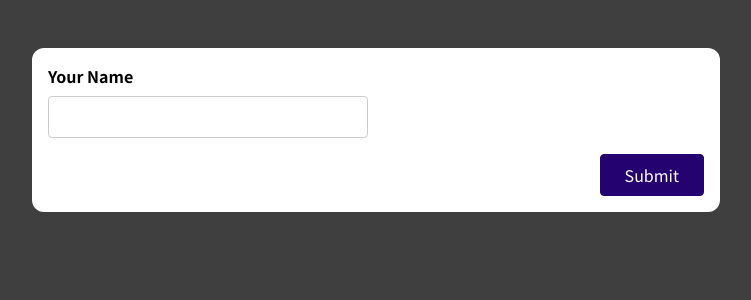
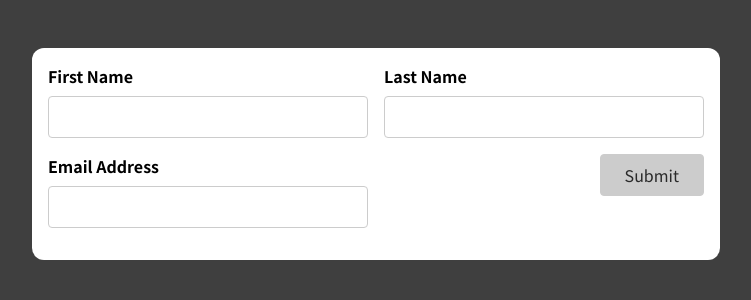
Before and after one commit to amanmool03/React, a React (Create React App) app: page / in a window 1280 px wide. Shown: the top 300 px of the page, without its empty margins (264-1015 px from the left). Built offline with nearby package versions, Linux system fonts and the light colour scheme.

Commit message:
completed section 16

```diff
--- a/src/App.js
+++ b/src/App.js
@@ -1,9 +1,13 @@
-import SimpleInput from "./components/SimpleInput";
+// import SimpleInput from "./components/SimpleInput";
 import React from "react";
+import BasicForm from "./components/BasicForm";
 function App() {
   return (
     <div className="app">
-      <SimpleInput />
+      {/* <SimpleInput />
+       */}
+
+      <BasicForm />
     </div>
   );
 }
--- a/src/components/BasicForm.js
+++ b/src/components/BasicForm.js
@@ -1,23 +1,108 @@
 import React from "react";
+import useBasicInput from "../hooks/use-basicInput";
 const BasicForm = (props) => {
+  const {
+    value: enteredName,
+    isValid: enteredNameIsValid,
+    hasError: nameInputHasError,
+    valueChangeHandler: nameChangeHandler,
+    inputBlurHandler: nameBlurHandler,
+    reset: resetNameInput,
+  } = useBasicInput((value) => value.trim() !== "");
+
+  const {
+    value: enteredLastName,
+    isValid: enteredLastNameIsValid,
+    hasError: lastNameInputHasError,
+    valueChangeHandler: lastNameChangeHandler,
+    inputBlurHandler: lastNameBlurHandler,
+    reset: resetLastNameInput,
+  } = useBasicInput((value) => value.trim() !== "");
+
+  const {
+    value: enteredEmail,
+    isValid: enteredEmailIsValid,
+    hasError: emailInputHasError,
+    valueChangeHandler: emailChangeHandler,
+    inputBlurHandler: emailBlurHandler,
+    reset: resetEmailInput,
+  } = useBasicInput((value) => value.includes("@"));
+
+  let formIsValid = false;
+  if (enteredNameIsValid && enteredLastNameIsValid && enteredEmailIsValid) {
+    formIsValid = true;
+  }
+
+  const submitHandler = (e) => {
+    e.preventDefault();
+    if (!enteredNameIsValid || !enteredLastNameIsValid) {
+      return;
+    }
+    resetNameInput();
+    resetLastNameInput();
+    resetEmailInput();
+  };
+
+  const nameInputClasses = nameInputHasError
+    ? "form-control invalid"
+    : "form-control ";
+
+  const lastNameInputClasses = lastNameInputHasError
+    ? "form-control invalid"
+    : "form-control ";
+
+  const emailInputClasses = emailInputHasError
+    ? "form-control invalid"
+    : "form-control ";
+
   return (
-    <form>
+    <form onSubmit={submitHandler}>
       <div className="control-group">
-        <div className="form-control">
+        <div className={nameInputClasses}>
           <label htmlFor="name">First Name</label>
-          <input type="text" id="name" />
+          <input
+            type="text"
+            id="name"
+            value={enteredName}
+            onChange={nameChangeHandler}
+            onBlur={nameBlurHandler}
+          />
+          {nameInputHasError && (
+            <p className="error-text">Enter correct name</p>
+          )}
         </div>
-        <div className="form-control">
+
+        <div className={lastNameInputClasses}>
           <label htmlFor="name">Last Name</label>
-          <input type="text" id="name" />
+          <input
+            type="text"
+            id="name"
+            value={enteredLastName}
+            onChange={lastNameChangeHandler}
+            onBlur={lastNameBlurHandler}
+          />
+          {lastNameInputHasError && (
+            <p className="error-text">Enter correct last name</p>
+          )}
         </div>
-      </div>
-      <div className="form-control">
-        <label htmlFor="name">E-Mail Address</label>
-        <input type="text" id="name" />
-      </div>
-      <div className="form-actions">
-        <button>Submit</button>
+
+        <div className={emailInputClasses}>
+          <label htmlFor="email">Email Address</label>
+          <input
+            type="text"
+            id="email"
+            value={enteredEmail}
+            onChange={emailChangeHandler}
+            onBlur={emailBlurHandler}
+          />
+          {emailInputHasError && (
+            <p className="error-text">Enter correct last name</p>
+          )}
+        </div>
+
+        <div className="form-actions">
+          <button disabled={!formIsValid}>Submit</button>
+        </div>
       </div>
     </form>
   );
--- a/src/components/SimpleInput.js
+++ b/src/components/SimpleInput.js
@@ -1,13 +1,78 @@
 import React from "react";
+import useInput from "../hooks/use-input";
 const SimpleInput = (props) => {
+  const {
+    value: enteredName,
+    isValid: enteredNameIsValid,
+    hasError: nameInputHasError,
+    valueChangeHandler: nameChangeHandler,
+    inputBlurHandler: nameBlurHandler,
+    reset: resetNameInput,
+  } = useInput((value) => value.trim() !== "");
+
+  const {
+    value: enteredEmail,
+    isValid: enteredEmailIsValid,
+    hasError: emailInputHasError,
+    valueChangeHandler: emailChangeHandler,
+    inputBlurHandler: emailBlurHandler,
+    reset: resetEmailInput,
+  } = useInput((value) => value.includes("@"));
+
+  let formIsValid = false;
+  console.log(enteredNameIsValid, enteredEmailIsValid);
+  if (enteredNameIsValid && enteredEmailIsValid) {
+    formIsValid = true;
+  }
+
+  const formSubmissionHandler = (e) => {
+    e.preventDefault();
+    if (!enteredNameIsValid) {
+      return;
+    }
+
+    resetNameInput();
+
+    resetEmailInput();
+  };
+
+  const nameInputClasses = nameInputHasError
+    ? "form-control invalid"
+    : "form-control ";
+
+  const emailInputClasses = emailInputHasError
+    ? "form-control invalid"
+    : "form-control ";
+
   return (
-    <form>
-      <div className="form-control">
+    <form onSubmit={formSubmissionHandler}>
+      <div className={nameInputClasses}>
         <label htmlFor="name">Your Name</label>
-        <input type="text" id="name" />
+        <input
+          type="text"
+          id="name"
+          onChange={nameChangeHandler}
+          onBlur={nameBlurHandler}
+          value={enteredName}
+        />
       </div>
+
+      {nameInputHasError && <p className="error-text">Input cannot be empty</p>}
+
+      <div className={emailInputClasses}>
+        <label htmlFor="name">Your Email</label>
+        <input
+          type="text"
+          id="email"
+          onChange={emailChangeHandler}
+          onBlur={emailBlurHandler}
+          value={enteredEmail}
+        />
+      </div>
+      {emailInputHasError && <p className="error-text">email should have @</p>}
+
       <div className="form-actions">
-        <button>Submit</button>
+        <button disabled={!formIsValid}>Submit</button>
       </div>
     </form>
   );
--- /dev/null
+++ b/src/hooks/use-basicInput.js
@@ -0,0 +1,51 @@
+import { useReducer } from "react";
+
+const useBasicInput = (validateValue) => {
+  const intialInputState = {
+    value: "",
+    isTouched: false,
+  };
+
+  const inputStateReducer = (state, action) => {
+    if (action.type === "INPUT") {
+      return { value: action.value, isTouched: state.isTouched };
+    }
+    if (action.type === "BLUR") {
+      return { value: state.value, isTouched: true };
+    }
+    if (action.type === "RESET") {
+      return { value: "", isTouched: false };
+    }
+    return intialInputState;
+  };
+
+  const [inputState, dispatch] = useReducer(
+    inputStateReducer,
+    intialInputState
+  );
+
+  const valueIsValid = validateValue(inputState.value);
+  const hasError = !valueIsValid && inputState.isTouched;
+
+  const valueChangeHandler = (e) => {
+    dispatch({ type: "INPUT", value: e.target.value });
+  };
+
+  const inputBlurHandler = (e) => {
+    dispatch({ type: "BLUR" });
+  };
+
+  const reset = () => {
+    dispatch({ type: "RESET" });
+  };
+  return {
+    value: inputState.value,
+    isValid: valueIsValid,
+    hasError,
+    valueChangeHandler,
+    inputBlurHandler,
+    reset,
+  };
+};
+
+export default useBasicInput;
--- /dev/null
+++ b/src/hooks/use-input.js
@@ -0,0 +1,32 @@
+import { useState } from "react";
+const useInput = (validateValue) => {
+  const [enteredValue, setEnteredValue] = useState("");
+  const [isTouched, setIsTouched] = useState(false);
+
+  const valueIsValid = validateValue(enteredValue);
+  const hasError = !valueIsValid && isTouched;
+
+  const valueChangeHandler = (e) => {
+    setEnteredValue(e.target.value);
+  };
+
+  const inputBlurHandler = () => {
+    setIsTouched(true);
+  };
+
+  const reset = () => {
+    setEnteredValue("");
+    setIsTouched(false);
+  };
+
+  return {
+    value: enteredValue,
+    isValid: valueIsValid,
+    hasError,
+    valueChangeHandler,
+    inputBlurHandler,
+    reset,
+  };
+};
+
+export default useInput;
--- a/src/index.css
+++ b/src/index.css
@@ -1,11 +1,11 @@
-@import url('https://fonts.googleapis.com/css2?family=Noto+Sans+JP:wght@400;700&display=swap');
+@import url("https://fonts.googleapis.com/css2?family=Noto+Sans+JP:wght@400;700&display=swap");
 
 * {
   box-sizing: border-box;
 }
 
 html {
-  font-family: 'Noto Sans JP', sans-serif;
+  font-family: "Noto Sans JP", sans-serif;
 }
 
 body {
@@ -79,6 +79,15 @@ button:active {
   border-color: #33059e;
 }
 
+button:disabled,
+button:disabled:hover,
+button:disabled:active {
+  background-color: #ccc;
+  color: #292929;
+  border-color: #ccc;
+  cursor: not-allowed;
+}
+
 .form-actions {
   text-align: right;
 }
```
Also changed, not shown: src/index.js (+5 -5 lines).
